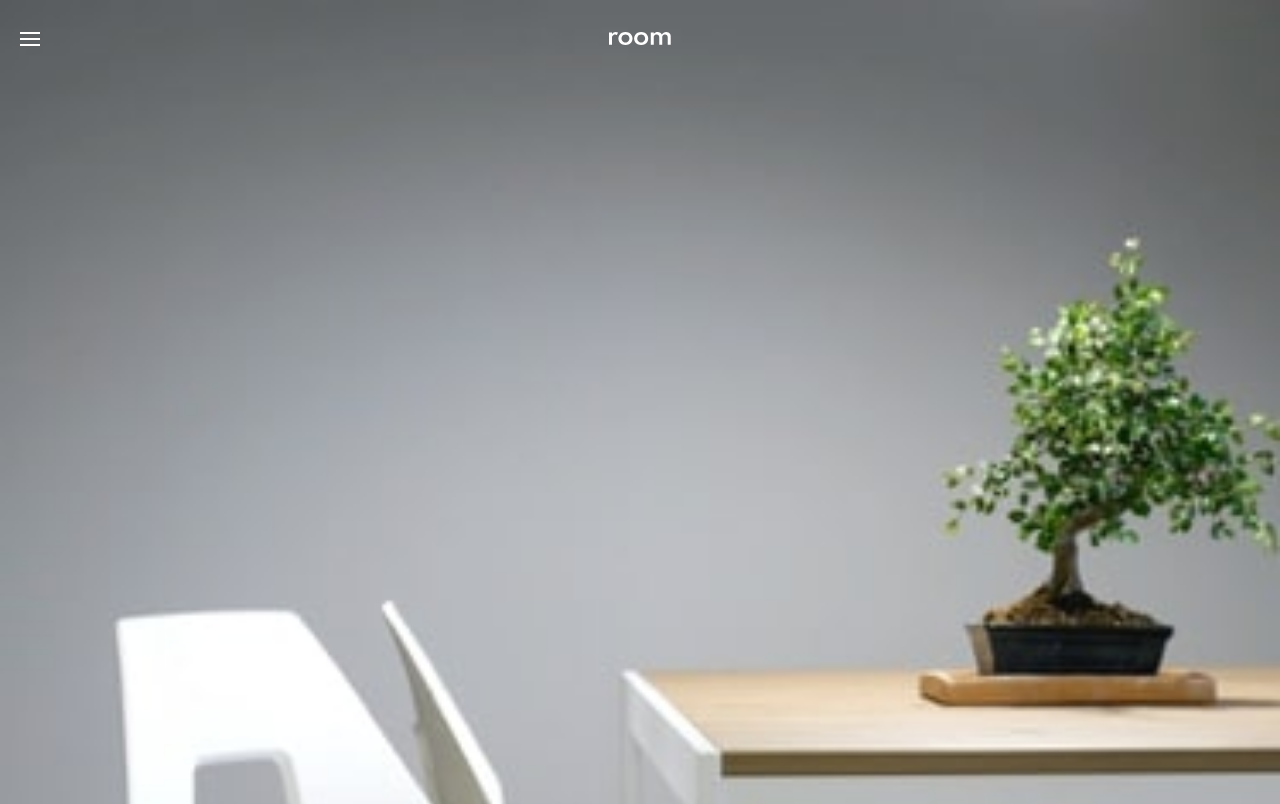
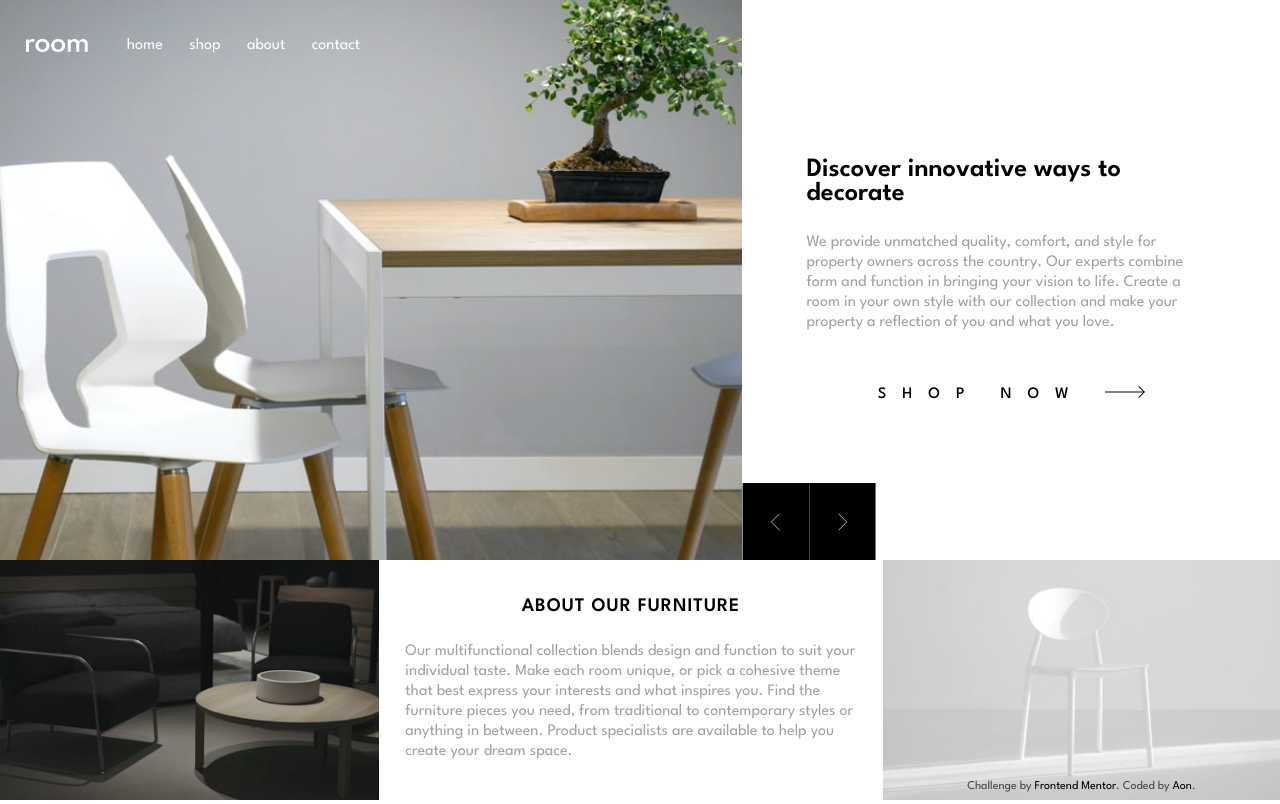
Before and after one commit to Aon-m/room-homepage-master, a plain HTML site: page index.html in a window 1280 px wide. Shown: the top 804 px of the page. Drawn offline with Linux system fonts and the light colour scheme.

Commit message:
feat: complete desktop and tablet layout

```diff
--- a/index.html
+++ b/index.html
@@ -73,7 +73,17 @@
 
     <main>
       <section class="container container--primary">
-        <div class="container__image container__image--dynamic">
+        <picture class="container__image-wrapper">
+          <source
+            media="(min-width: 50rem)"
+            srcset="./assets/images/desktop-image-hero-1.jpg"
+          />
+          <img
+            class="container__image container__image--dynamic"
+            src="./assets/images/mobile-image-hero-1.jpg"
+            alt="Hero Image"
+          />
+
           <div class="container__buttons">
             <button type="button" class="icon-wrapper">
               <svg
@@ -106,8 +116,8 @@
               </svg>
             </button>
           </div>
-        </div>
-        <div class="container__text-content">
+        </picture>
+        <div class="container__text-content container__text-content--primary">
           <h1 class="container__title container__title--primary">
             Discover innovative ways to decorate
           </h1>
@@ -136,8 +146,12 @@
         </div>
       </section>
       <section class="container container--secondary">
-        <div class="container__image container__image--static"></div>
-        <div class="container__text-content">
+        <img
+          src="./assets/images/image-about-dark.jpg"
+          class="container__image container__image--static container__image--static-1"
+          alt="image of a dark room"
+        />
+        <div class="container__text-content container__text-content--secondary">
           <h2 class="container__title container__title--secondary">
             About our furniture
           </h2>
@@ -151,16 +165,24 @@
           </p>
         </div>
       </section>
+      <section class="container container--tertiary">
+        <img
+          class="container__image container__image--static container__image--static-2"
+          src="./assets/images/image-about-light.jpg"
+          alt="image of a chair"
+        />
+        <div class="container__attribution">
+          <p>
+            Challenge by
+            <a
+              href="https://www.frontendmentor.io?ref=challenge"
+              target="_blank"
+              >Frontend Mentor</a
+            >. Coded by <a href="https://github.com/Aon-m">Aon</a>.
+          </p>
+        </div>
+      </section>
     </main>
-    <footer>
-      <div class="footer__image"></div>
-      <div class="footer__attribution">
-        Challenge by
-        <a href="https://www.frontendmentor.io?ref=challenge" target="_blank"
-          >Frontend Mentor</a
-        >. Coded by <a href="https://github.com/Aon-m">Aon</a>.
-      </div>
-    </footer>
   </body>
 </html>
 
--- a/styles/style.scss
+++ b/styles/style.scss
@@ -3,9 +3,9 @@
   --color-secondary: hsl(0, 0%, 63%);
   --color-contrast-primary: hsl(0, 0%, 27%);
   --color-contrast-secondary: hsl(0, 0%, 0%);
-  --size-small: 1.25rem;
-  --size-medium: 2rem;
-  --size-large: 3.25rem;
+  --size-small: clamp(1rem, calc(1.25rem + 0.5vw), 1.75rem);
+  --size-medium: clamp(1.5rem, calc(2rem + 0.5vw), 3rem);
+  --size-large: clamp(2.5rem, calc(3.25rem + 1vw), 4rem);
 }
 
 *,
@@ -17,10 +17,7 @@
 }
 
 body {
-  display: flex;
-  flex-direction: column;
-  align-items: center;
-  justify-content: center;
+  display: block;
   max-width: 100vw;
   position: relative;
   font-family: "League Spartan", sans-serif;
@@ -55,20 +52,41 @@ header {
 .container {
   display: flex;
   flex-direction: column;
+  justify-content: center;
+  width: 100%;
+
+  &--tertiary {
+    position: relative;
+  }
 
   &__image {
     width: 100%;
+    vertical-align: top;
+    object-fit: cover;
 
     &--dynamic {
-      aspect-ratio: 375 / 360;
-      background: url("../assets/images/mobile-image-hero-1.jpg") no-repeat
-        center / cover;
+      max-width: 50rem;
+      object-fit: cover;
+    }
+
+    &-wrapper {
+      display: block;
       position: relative;
+      flex: 1;
     }
-    &--static {
-      aspect-ratio: 420 / 266;
-      background: url("../assets/images/image-about-dark.jpg") no-repeat center /
-        cover;
+  }
+
+  &__attribution {
+    color: var(--color-contrast-primary);
+    position: absolute;
+    bottom: 0.5rem;
+    left: 50%;
+    transform: translate(-50%);
+    font-size: clamp(0.75rem, calc(1rem - 1vw), 0.5rem);
+
+    & a {
+      text-decoration: none;
+      color: var(--color-contrast-secondary);
     }
   }
 
@@ -78,6 +96,10 @@ header {
     gap: var(--size-small);
     padding: var(--size-small);
     margin-block: var(--size-medium);
+
+    &--primary {
+      flex: 1;
+    }
   }
 
   &__title {
@@ -85,7 +107,7 @@ header {
     color: var(--color-contrast-secondary);
 
     &--primary {
-      font-size: var(--size-medium);
+      font-size: var(--size-small);
     }
 
     &--secondary {
@@ -143,29 +165,111 @@ header {
   }
 }
 
-footer {
-  width: 100%;
-  position: relative;
-}
+@media screen and (min-width: 43rem) {
+  .container {
+    &__text-content {
+      align-items: center;
+      justify-self: center;
+    }
 
-.footer {
-  &__image {
-    width: 100%;
-    aspect-ratio: 440 / 266;
-    background: url("../assets/images/image-about-light.jpg") no-repeat center /
-      cover;
-  }
-  &__attribution {
-    color: var(--color-contrast-primary);
-    position: absolute;
-    bottom: 0.5rem;
-    left: 50%;
-    transform: translate(-50%);
-    font-size: clamp(0.75rem, calc(1rem - 1vw), 0.5rem);
-
-    & a {
-      text-decoration: none;
-      color: var(--color-contrast-secondary);
+    &__title,
+    &__description {
+      text-align: center;
     }
   }
 }
+
+@media screen and (min-width: 50rem) {
+  header {
+    width: fit-content;
+    gap: var(--size-medium);
+  }
+  .nav {
+    &__hamburger {
+      display: none;
+    }
+    &--mobile {
+      display: none;
+    }
+
+    &--desktop {
+      display: flex;
+      flex-direction: row;
+      gap: var(--size-small);
+
+      & a {
+        color: var(--color-primary);
+        text-decoration: none;
+        text-transform: lowercase;
+      }
+    }
+  }
+  main {
+    display: grid;
+    grid-template:
+      "primary primary" 70%
+      "secondary tertiary" 30% / 1fr auto;
+    height: 100vh;
+    overflow: hidden;
+  }
+
+  .container {
+    flex-direction: row;
+    justify-content: center;
+    align-items: center;
+
+    &--primary {
+      max-width: 100vw;
+      grid-area: primary;
+    }
+
+    &--secondary {
+      grid-area: secondary;
+    }
+    &--tertiary {
+      grid-area: tertiary;
+    }
+
+    &__image {
+      height: 100%;
+      &--dynamic {
+        max-width: none;
+        height: 100%;
+      }
+      &-wrapper {
+        display: flex;
+        flex-direction: row;
+        height: 100%;
+      }
+    }
+
+    &__text-content {
+      margin-block: 0;
+      height: 100%;
+      align-items: center;
+      justify-content: center;
+
+      &--primary {
+        padding: var(--size-large);
+        max-width: 42%;
+      }
+    }
+
+    &__attribution {
+      width: 100%;
+      text-align: center;
+    }
+
+    &__title {
+      text-align: left;
+    }
+
+    &__description {
+      text-align: left;
+    }
+
+    &__buttons {
+      transform: translateX(100%);
+    }
+  }
+}
```
Also changed, not shown: styles/style.css, 1 other file.
